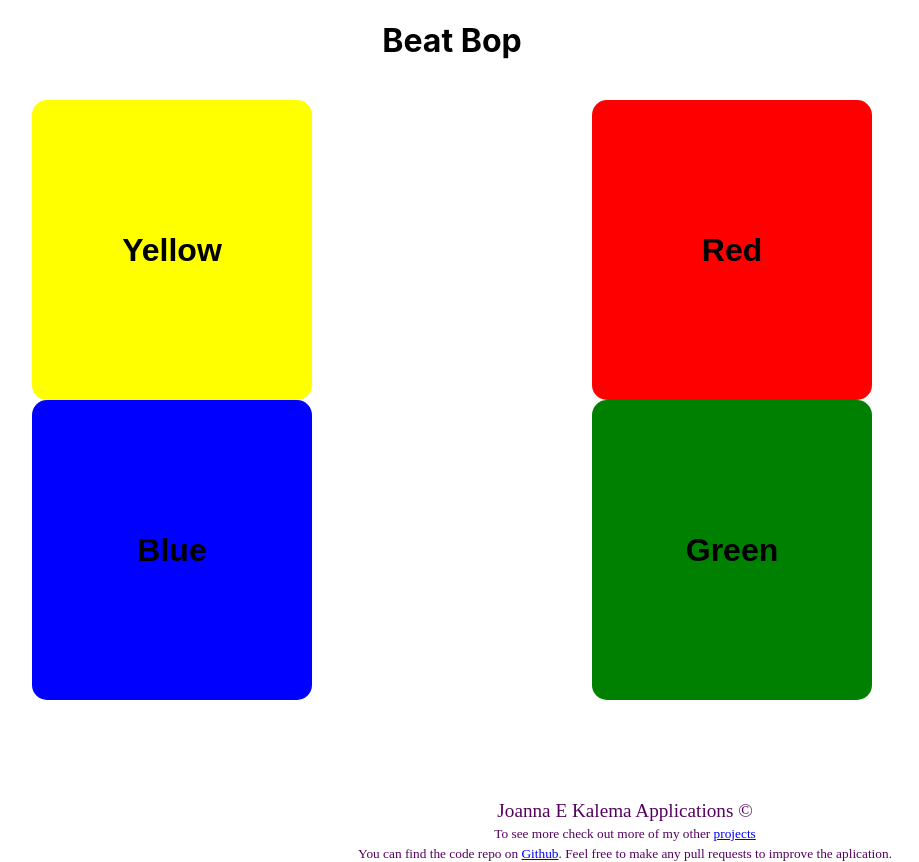
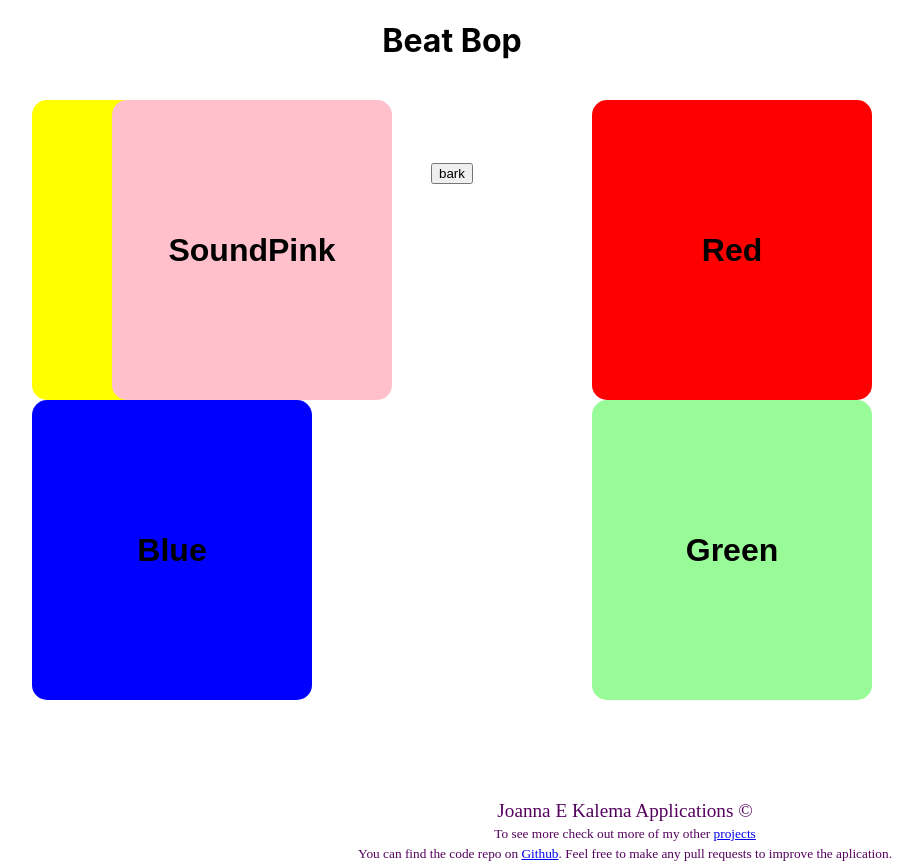
Before and after one commit to jokale/beatbop-frontend, a React (Create React App) app: page / in a window 1280 px wide. Shown: the whole page, without its empty margins (188-1107 px from the left). Built offline with nearby package versions, Linux system fonts and the light colour scheme.

Commit message:
implement add sound

```diff
--- a/package.json
+++ b/package.json
@@ -4,8 +4,10 @@
   "private": true,
   "dependencies": {
     "cra-template": "1.0.3",
+    "howler": "^2.2.0",
     "react": "^16.13.1",
     "react-dom": "^16.13.1",
+    "react-hot-loader": "^4.12.21",
     "react-scripts": "^3.4.3"
   },
   "scripts": {
--- a/src/App.js
+++ b/src/App.js
@@ -4,6 +4,8 @@ import Yellow from './components/Yellow'
 import Blue from './components/Blue'
 import Red from './components/Red'
 import Green from './components/Green'
+import Pink from './components/Pink'
+
 
 import './App.css';
 import Footer from './components/Footer';
@@ -23,6 +25,8 @@ function App() {
         <Green/>
         <br></br>
 
+        <Pink/>
+
 
 <Footer/>
 
--- a/src/components/Blue.js
+++ b/src/components/Blue.js
@@ -1,5 +1,4 @@
 import React from 'react'
-import Footer from './Footer';
 
 class Blue extends React.Component {
 
--- a/src/components/Green.js
+++ b/src/components/Green.js
@@ -1,5 +1,4 @@
 import React from 'react'
-import Footer from './Footer';
 
 class Green extends React.Component {
 
--- a/src/components/Pink.js
+++ b/src/components/Pink.js
@@ -0,0 +1,65 @@
+import React from 'react'
+import dogbark from '../audio/dogbark.mp3'
+import {Howl, Howler} from 'howler';
+
+
+const sounds = [
+    {sound: dogbark, label: 'bark'}
+]
+
+
+
+
+class Pink extends React.Component {
+
+
+    SoundPlay = (src) => {
+        const sound = new Howl ((
+            src
+        ))
+        sound.play();
+    }
+
+
+
+
+
+
+// clickerIncrement = (event) => {
+//      event.preventDefault()
+//     alert('Pink');
+//      const newCount = this.state.count + 1
+//      this.setState({
+//       count: newCount
+//      })
+
+
+//   }
+
+
+RenderSound = () => {
+    return sounds.map((soundObj, index) => {
+        return(
+            <button key={index} onClick={() => this.SoundPlay(soundObj.sound)}>
+            {soundObj.label}
+            </button>
+        )
+    }
+
+    )
+}
+    render(){
+        Howler.volume(2.0);
+        return(
+              <center> <div>
+                  {this.RenderSound()}
+             <button id="pink-button" onClick={this.RenderSound()}><h1>SoundPink</h1></button>
+               </div> </center>
+        )
+
+
+}
+
+
+}
+export default Pink
--- a/src/components/Red.js
+++ b/src/components/Red.js
@@ -1,5 +1,4 @@
 import React from 'react'
-import Footer from './Footer';
 
 class Red extends React.Component {
 
--- a/src/components/Yellow.js
+++ b/src/components/Yellow.js
@@ -1,5 +1,4 @@
 import React from 'react'
-import Footer from './Footer';
 
 class Yellow extends React.Component {
 
--- a/src/index.css
+++ b/src/index.css
@@ -89,7 +89,7 @@ button#green-button:active {
 }
 
 button#green-button {
-  background-color: green;
+  background-color: palegreen;
   padding: 15px 32px;
   text-align: center;
   display: inline-block;
@@ -103,6 +103,20 @@ button#green-button {
 
 }
 
+button#pink-button {
+  background-color: pink;
+  padding: 15px 32px;
+  text-align: center;
+  text-decoration: none;
+  display: inline-block;
+  font-size: 16px;
+  width: 280px;
+  height: 300px;
+  border: none;
+  border-radius: 15px;
+  position:absolute; left:300px; top:100px;
+
+}
 footer {
   position:absolute; right :200px; top:800px;
 
```
Also changed, not shown: 1 other file (tests, documents, lock files or other folders).
